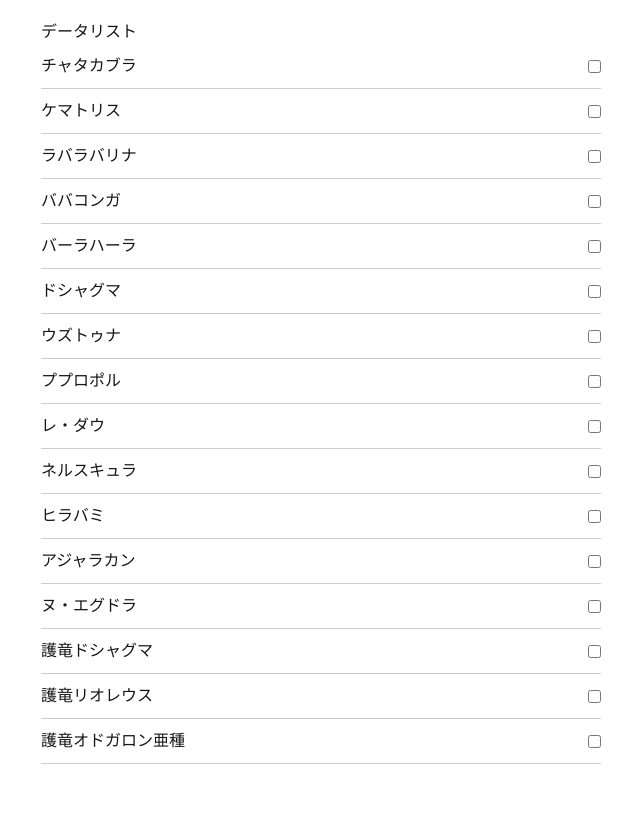
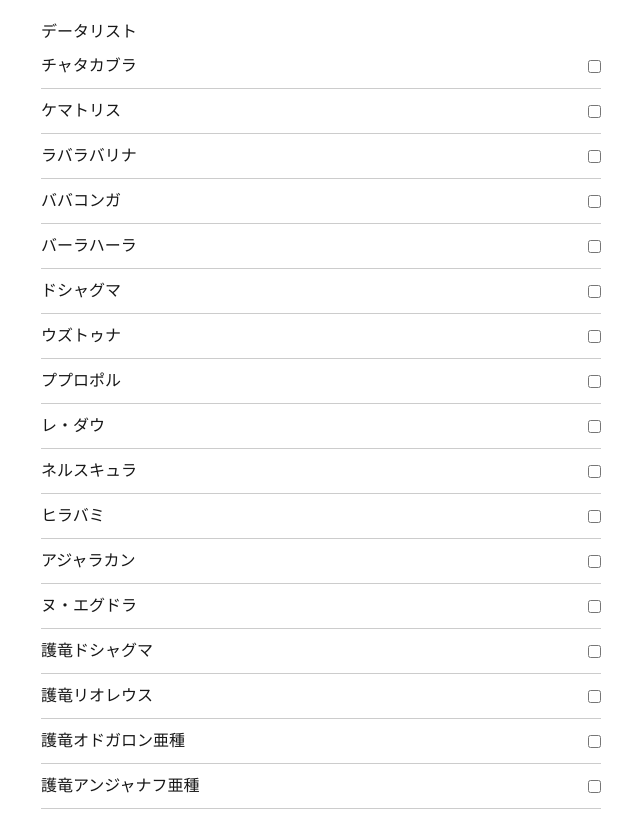
Before and after one commit to nigaor/monster_hanter_rec, a Next.js app in the folder monhan_record/: page / in a window 1280 px wide. Shown: the whole page, without its empty margins (319-959 px from the left). Before the commit the page ends 800 px from the top, so only its background shows below. Built offline with nearby package versions, Linux system fonts and the light colour scheme.

Commit message:
5/2 commit

```diff
--- a/monhan_record/src/app/page.tsx
+++ b/monhan_record/src/app/page.tsx
@@ -29,7 +29,7 @@ export default function Home() {
     {id: 14,name: "護竜ドシャグマ",img: ""},
     {id: 15,name: "護竜リオレウス",img: ""},
     {id: 16,name: "護竜オドガロン亜種",img: ""},
-    // {id: 17,name: "護竜アンジャナフ亜種",img: ""},
+    {id: 17,name: "護竜アンジャナフ亜種",img: ""},
     // {id: 18,name: "シーウー",img: ""},
     // {id: 19,name: "イャンクック",img: ""},
     // {id: 20,name: "ゲリョス",img: ""},
```
